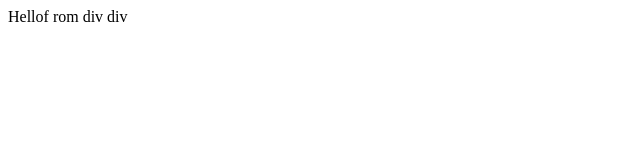
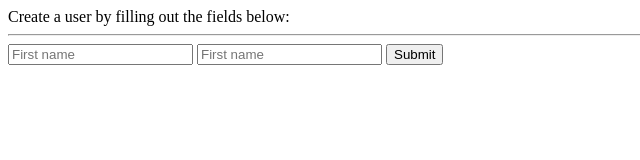
Before and after one commit to hogyster/nodejsexpress, a website: page public/form.html in a window 1280 px wide. Shown: the whole page, without its empty margins (0-640 px from the left). Drawn offline with Linux system fonts and the light colour scheme.

Commit message:
post running with data input

```diff
--- a/app.js
+++ b/app.js
@@ -3,10 +3,16 @@
 const express = require('express')
 const app = express()
 const mysql = require('mysql')
+const morgan = require('morgan')
 
 // app serve all the files inside public directory
 app.use(express.static('./public'))
+app.use(morgan('short'))
 
+app.get('/user_create', (req, res) => {
+    console.log("Trying to create new user...")
+    res.end()
+})
 app.get("/user/:id", (req, res) => {
     console.log("Fetching user with id: " + req.params.id)
 
--- a/public/form.html
+++ b/public/form.html
@@ -1,8 +1,14 @@
 <html>
-
 <body>
     <div>
-        Hellof rom div div
+        Create a user by filling out the fields below:
+        <hr/>
+        <form action="/user_create" method="POST" >
+            <input placeholder = "First name">
+            <input placeholder = "First name">
+            <button>Submit</button>
+
+        </form>
     </div>
 </body>
 </html>
```
Also changed, not shown: 1 other file.
